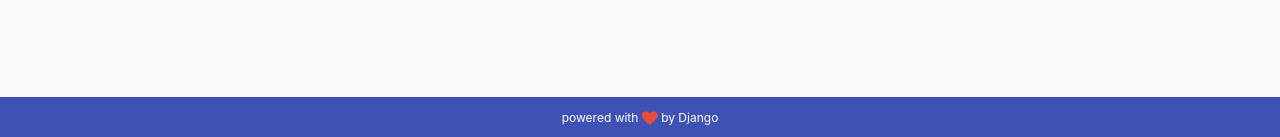
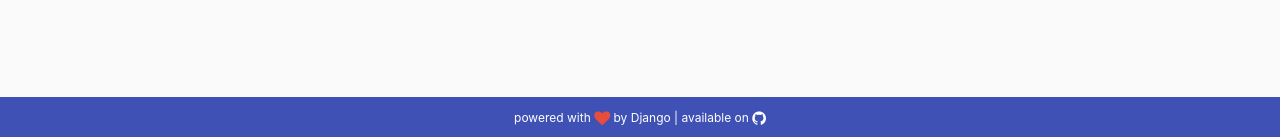
Before and after one commit to Gsvd/supboard, a Django app: page /admin/ in a window 1280 px wide. Shown: the part 663-800 px from the top of the page. Run offline with Django 3.2, Linux system fonts and the light colour scheme.

Commit message:
pipe footer available github

```diff
--- a/templates/public/footer.html
+++ b/templates/public/footer.html
@@ -1,6 +1,6 @@
 {% load staticfiles %}
 <footer class="footer">
-    <div class="footer-message">powered with <i class="fa fa-heart" aria-hidden="true"></i> by Django</div>
+    <div class="footer-message">powered with <i class="fa fa-heart" aria-hidden="true"></i> by Django | available on <a href="https://github.com/Velkow/supboard"><i class="fa fa-github" style="color: white;"></i></a></div>
 </footer>
 <script src="{% static "js/jquery-3.2.1.min.js" %}"></script>
 <script src="{% static "js/functions.js" %}"></script>
```
